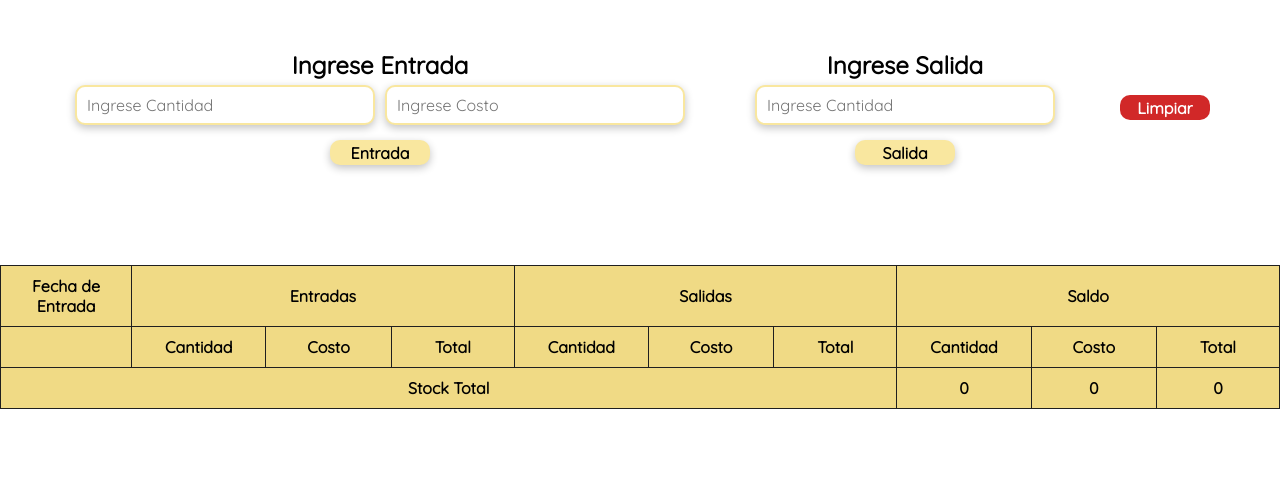
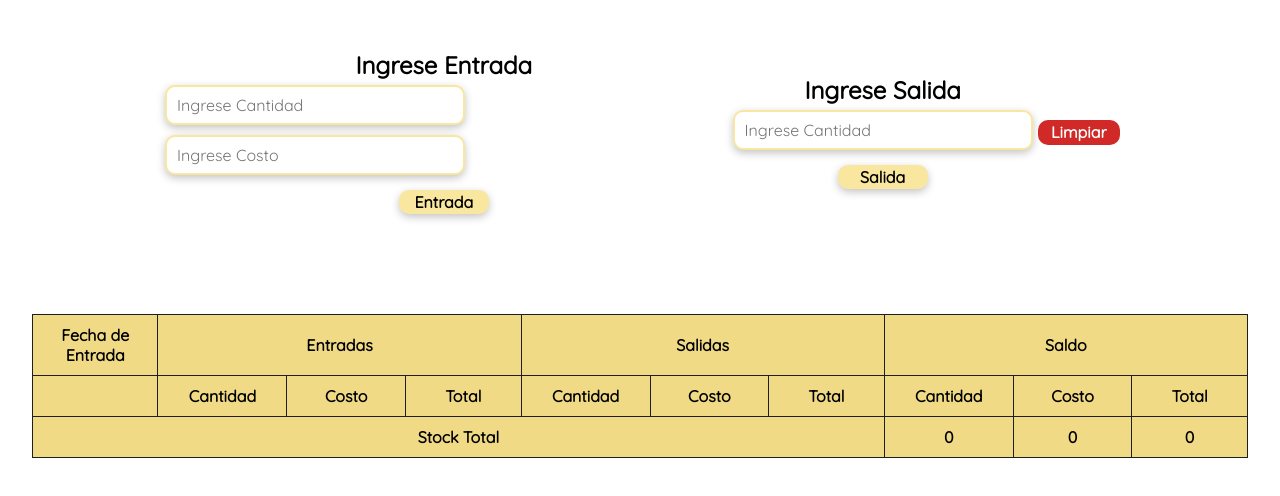
Before and after one commit to rake3344/SISTEMA_PEPS, a React (Vite) app in the folder client/: page / in a window 1280 px wide. Shown: the top 496 px of the page. Built offline with nearby package versions, Linux system fonts and the light colour scheme; no server answers.

Commit message:
modificacion css

```diff
--- a/client/src/components/Home/Home.css
+++ b/client/src/components/Home/Home.css
@@ -1,12 +1,12 @@
 @import url("https://fonts.googleapis.com/css2?family=Open+Sans:wght@300&family=Poppins:ital,wght@0,400;1,200&family=Quicksand&family=Shadows+Into+Light&display=swap");
 
 .container {
-  max-width: 1800px;
+  max-width: 95vw;
   margin: 0 auto;
 }
 
 .container__inputs {
-  width: 1200px;
+  width: 75vw;
   margin: 0 auto;
   margin-top: 50px;
   display: flex;
@@ -64,8 +64,8 @@
 
 .btn-entrada {
   margin-top: 10px;
-  width: 100px;
-  height: 25px;
+  width: 90px;
+  height: 3vh;
   border: none;
   outline: none;
   border-radius: 10px;
@@ -114,6 +114,7 @@
 }
 
 .container_table table {
+  display: block;
   width: 100%;
   border-collapse: collapse;
 }
@@ -138,6 +139,12 @@ td {
   padding: 10px;
 }
 
+.container_table tbody {
+  width: auto;
+  position: relative;
+  overflow-x: auto;
+}
+
 .small_th {
   width: 160px;
 }
@@ -153,3 +160,9 @@ td {
   font-weight: bold;
   background-color: #f0da85;
 }
+
+@media screen and (min-width: 50em) {
+  .container_table table {
+    display: table;
+  }
+}
```
